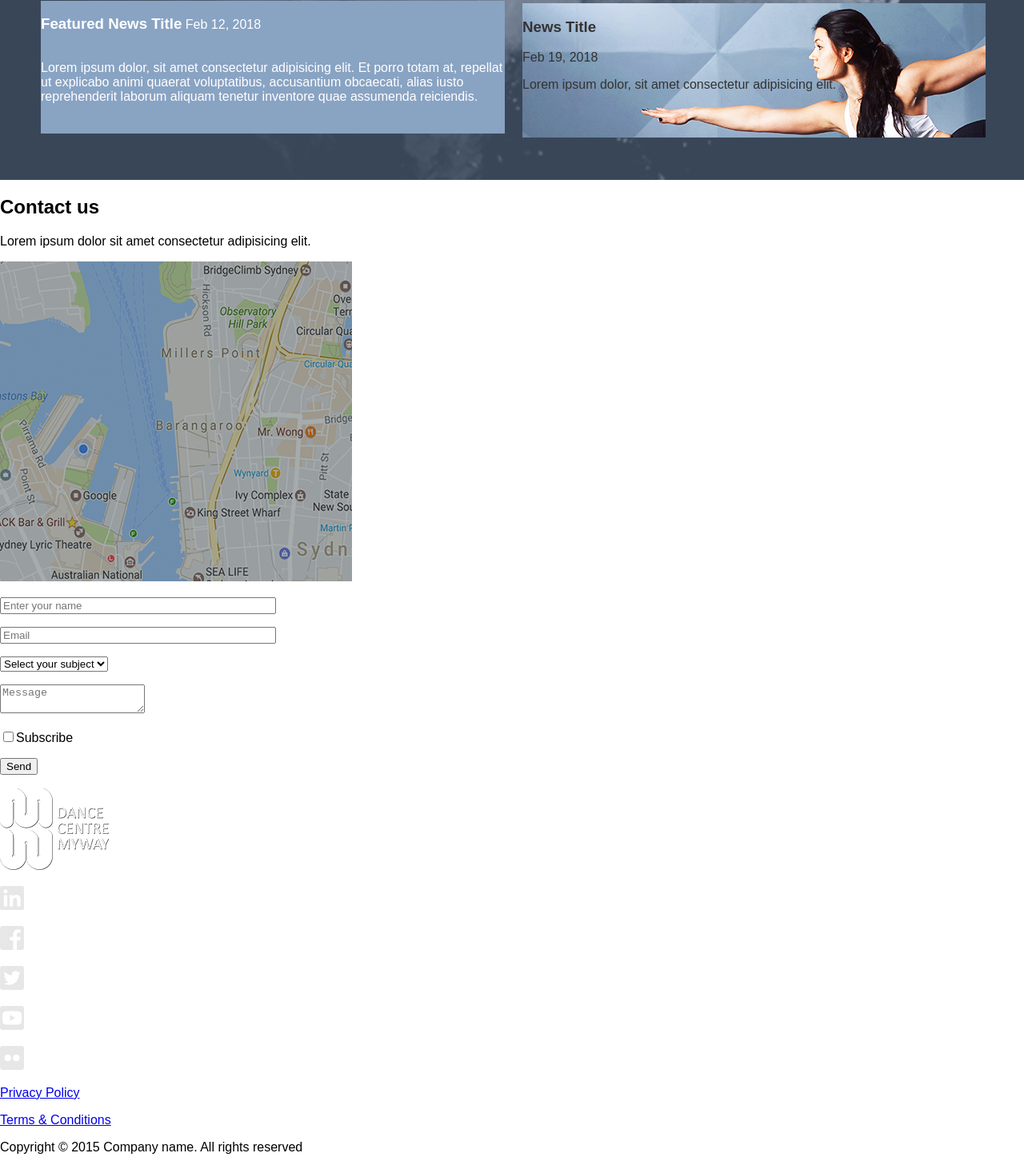
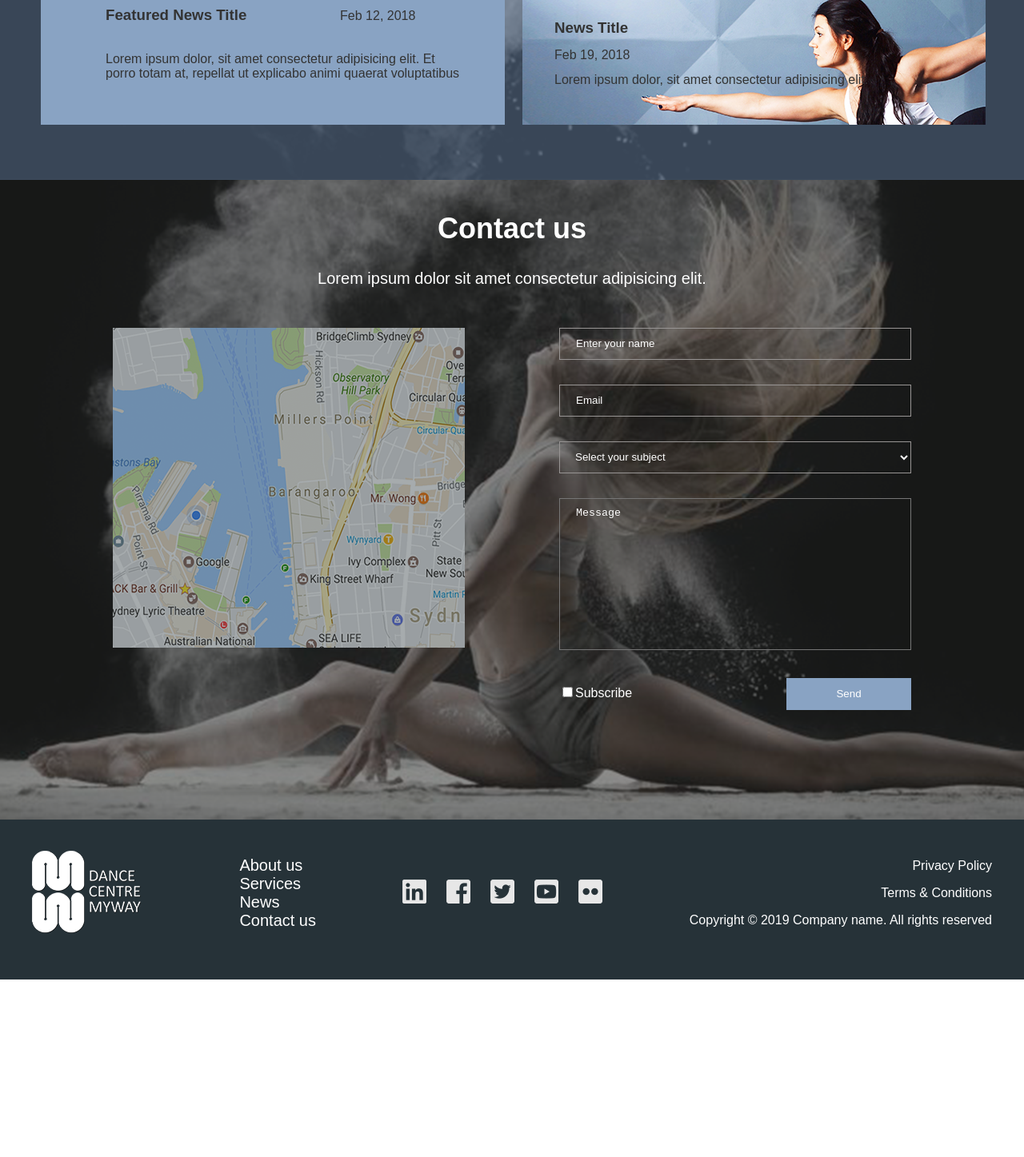
Before and after one commit to Tomrer/Lessons, a plain HTML site: page page.html in a window 1280 px wide. Shown: the part 2975-4422 px from the top of the page at 80% size. After the commit the page ends 4200 px from the top, so only its background shows below. Drawn offline with Linux system fonts and the light colour scheme.

Commit message:
feat/all done

```diff
--- a/page.html
+++ b/page.html
@@ -49,7 +49,7 @@
     </section>
     <section class="our-services">
         <div class="container">
-            <div class="services__wrapper">
+            <div class="section__header">
                 <h2>Our services</h2>
                 <p>Lorem ipsum dolor sit amet consectetur adipisicing elit. Voluptatem quasi ratione sed distinctio suscipit
                     neque numquam.</p>
@@ -114,15 +114,14 @@
                             <h3>Featured News Title</h3>
                             <span class="date">Feb 12, 2018</span>
                             <p>Lorem ipsum dolor, sit amet consectetur adipisicing elit. Et porro totam at, repellat ut explicabo
-                                animi quaerat voluptatibus, accusantium obcaecati, alias iusto reprehenderit laborum aliquam tenetur
-                                inventore quae assumenda reiciendis.</p>
+                                animi quaerat voluptatibus</p>
                         </div>
                     </div>
                 </div>
                 <div class="flex-col">
                     <div class="news-plate">
                         <img src="img/news_active.png" alt="">
-                        <div class="news-text  white-text">
+                        <div class="news-text white-text">
                             <h3>News Title</h3>
                             <span>Feb 19, 2018</span>
                             <p>Lorem ipsum dolor, sit amet consectetur adipisicing elit.</p>
@@ -157,31 +156,48 @@
         </div>
     </section>
     <section class="contact-us">
+        <div class="container">
+            <div class="section__header">
                 <h2>Contact us</h2>
                 <p>Lorem ipsum dolor sit amet consectetur adipisicing elit.</p>
+            </div>
+            <div class="flex-wrap">
+                <div class="flex-col">
                     <div class="map"><img src="img/map.png" alt=""></div>
+                </div>
+                <div class="flex-col">
                     <div class="form">
                         <form>
-                <p class="focused"><input maxlenght="25" size="40" placeholder="Enter your name"></p>
-                <p><input maxlenght="25" size="40" placeholder="Email"></p>
+                            <p class="focused"><input type="text" maxlenght="25" size="40" placeholder="Enter your name"></p>
+                            <p><input type="text" maxlenght="25" size="40" placeholder="Email"></p>
                             <p><select name="subject" size="1">
                                     <option value="#">Select your subject</option>
                                     <option value="#">Select your subject</option>
                                     <option value="#">Select your subject</option>
                                 </select></p>
                             <p><textarea placeholder="Message"></textarea></p>
+                            <div class="form-submit">
                                 <p><input type="checkbox">Subscribe</p>
-                <p><button value="#">Send</button></p>
+                                <p><button class="color1" value="#">Send</button></p>
+                            </div>
                         </form>
+                    </div>
+                </div>
+            </div>
         </div>
     </section>
     <footer class="footer">
-        <div class="logo"><img src="img/logo.png" alt="Dance Centre Myway"></div>
-        <div class="footer-menu">
+        <div class="container">
+            <div class="flex-wrap">
+                <div class="footer-logo"><img src="img/logo.png" alt="Dance Centre Myway"></div>
+                <nav class="footer-menu">
                         <ul>
-
+                            <li><a href="#">About us</a></li>
+                            <li><a href="#">Services</a></li>
+                            <li><a href="#">News</a></li>
+                            <li><a href="#">Contact us</a></li>
                         </ul>
-        </div>
+                </nav>
                 <div class="social">
                     <p><img src="img/linkedin-brands.png" alt="linkedin"></p>
                     <p><img src="img/facebook-square-brands.png" alt="facebook"></p>
@@ -192,7 +208,9 @@
                 <div class="copyright">
                     <p><a href="#">Privacy Policy</a></p>
                     <p><a href="#">Terms & Conditions</a></p>
-            <p>Copyright © 2015 Company name. All rights reserved</p>
+                    <p>Copyright © 2019 Company name. All rights reserved</p>
+                </div>
+            </div>
         </div>
     </footer>
 </body>
--- a/styles.css
+++ b/styles.css
@@ -31,6 +31,23 @@ body {
   padding: 0 40px;
   margin: 0 auto;
 }
+
+
+.flex-wrap {
+  display: flex;
+  align-items: center;
+  color: white;
+}
+
+.flex-col {
+  display: flex;
+  flex-direction: column;
+}
+
+.flex-col img {
+  height: 100%;
+}
+
 
 .header {
   padding: 11px 0;
@@ -150,33 +167,18 @@ body {
   background: url(img/services_bg.png) center center no-repeat;
 }
 
-.services__wrapper {
+.section__header {
   text-align: center;
   padding: 40px 0 30px 0;
 }
 
-.services__wrapper h2 {
+.section__header h2 {
   font-size: 36px;
   margin-top: 0;
 }
 
-.services__wrapper p {
+.section__header p {
   font-size: 20px;
-}
-
-.flex-wrap {
-  display: flex;
-  align-items: center;
-  color: white;
-}
-
-.flex-col {
-  display: flex;
-  flex-direction: column;
-}
-
-.flex-col img {
-  height: 100%;
 }
 
 .active-plate {
@@ -221,6 +223,24 @@ body {
 
 .news-header, .featured-cont {
   height: 166px;
+  padding: 0 50px 0 81px;
+}
+
+.news-header h2 {
+  font-size: 36px;
+  margin-top: 0;
+}
+
+.news-header p {
+  font-size: 20px;
+}
+
+.featured-cont, .featured-img {
+  margin: 0 0 -2px 0;
+}
+
+.featured-cont {
+  color: #333;
 }
 
 .featured-cont h3,
@@ -228,9 +248,14 @@ body {
   display: inline-block;
 }
 
+.featured-cont span {
+  padding-left: 25%;
+}
+
 .news-plate {
   position: relative;
   color: #333;
+  max-height: 166px;
 }
 
 .news-plate img {
@@ -241,5 +266,137 @@ body {
   position: absolute;
   top: 0;
   left: 0;
+  line-height: 0.9;
+  padding: 20px 0 0 40px;
   z-index: 1;
 }
+
+.contact-us {
+  min-height: 800px;
+  background: url(img/contact_bg.png) center center no-repeat;
+}
+
+.contact-us .section__header {
+  color: white;
+}
+
+.contact-us .flex-wrap{
+  justify-content: space-between;
+  align-items: flex-start;
+  padding: 0 101px;
+}
+
+.form {
+  width: 440px;
+  max-height: 404px;
+}
+
+input::placeholder,
+textarea::placeholder,
+select {
+  color: white;
+}
+
+.form input[type=text]:focus {
+  border: 2px solid red;
+}
+
+.form input[type=text] {
+  width: 100%;
+  height:  40px;
+  background: transparent;
+  border: 1px solid #989594;
+  padding: 0 0 0 20px;
+}
+
+.form select {
+  width: 100%;
+  height: 40px;
+  background: transparent;
+  border: 1px solid #989594;
+  padding: 0 0 0 15px;
+}
+
+.form textarea {
+  width: 100%;
+  height: 190px;
+  background: transparent;
+  padding: 10px 0 0 20px;
+  resize: none;
+}
+
+.form p {
+  padding: 0 0 15px 0;
+}
+
+.form p:first-child {
+  margin: 0 0 15px 0;
+}
+
+.form p:nth-child(4) {
+  margin: 0;
+}
+.form-submit {
+  display: flex;
+  align-items: baseline;
+  justify-content: space-between;
+}
+
+.form-submit p {
+  padding: 0;
+}
+
+.form button {
+  width: 156px;
+  height: 40px;
+  border: none;
+  color: white;
+}
+
+.form button:hover {
+  color: #333;
+  background: white;
+}
+
+.footer {
+  height: 200px;
+  background: #263238;
+}
+
+.footer .flex-wrap {
+  padding-top: 30px;
+  justify-content: space-between;
+}
+
+.footer-menu ul li {
+  list-style: none;
+}
+
+.footer-menu ul li a {
+  text-decoration: none;
+  color: white;
+  font-size: 20px;
+}
+
+.footer-menu ul li a:hover {
+  text-decoration: underline;
+}
+
+.social {
+  display: flex;
+  justify-content: space-evenly;
+  width: 25%;
+}
+
+.copyright {
+  text-align: right;
+}
+
+.copyright a {
+  text-decoration: none;
+  color: white;
+}
+
+.copyright a:hover {
+  text-decoration: underline;
+}
```
Lines whose indentation alone changed are shown as unchanged.
